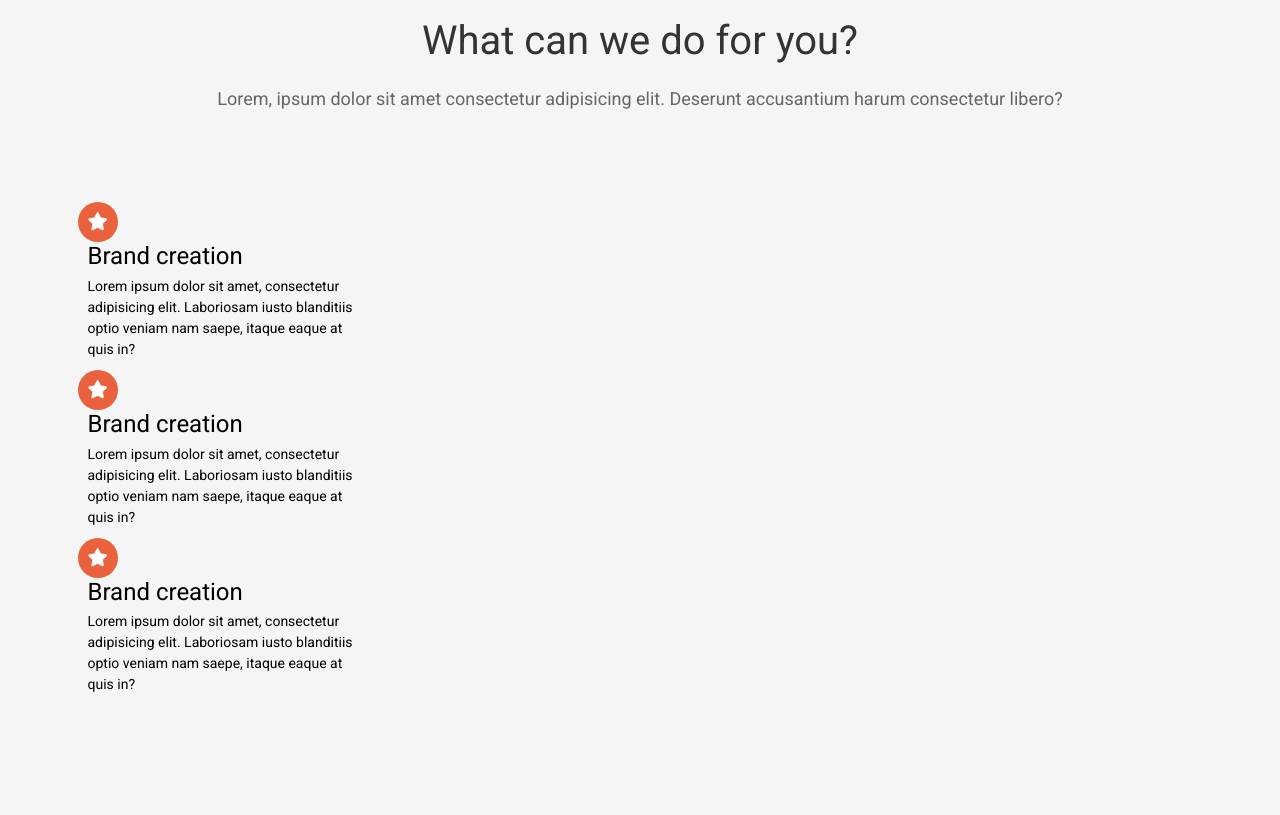
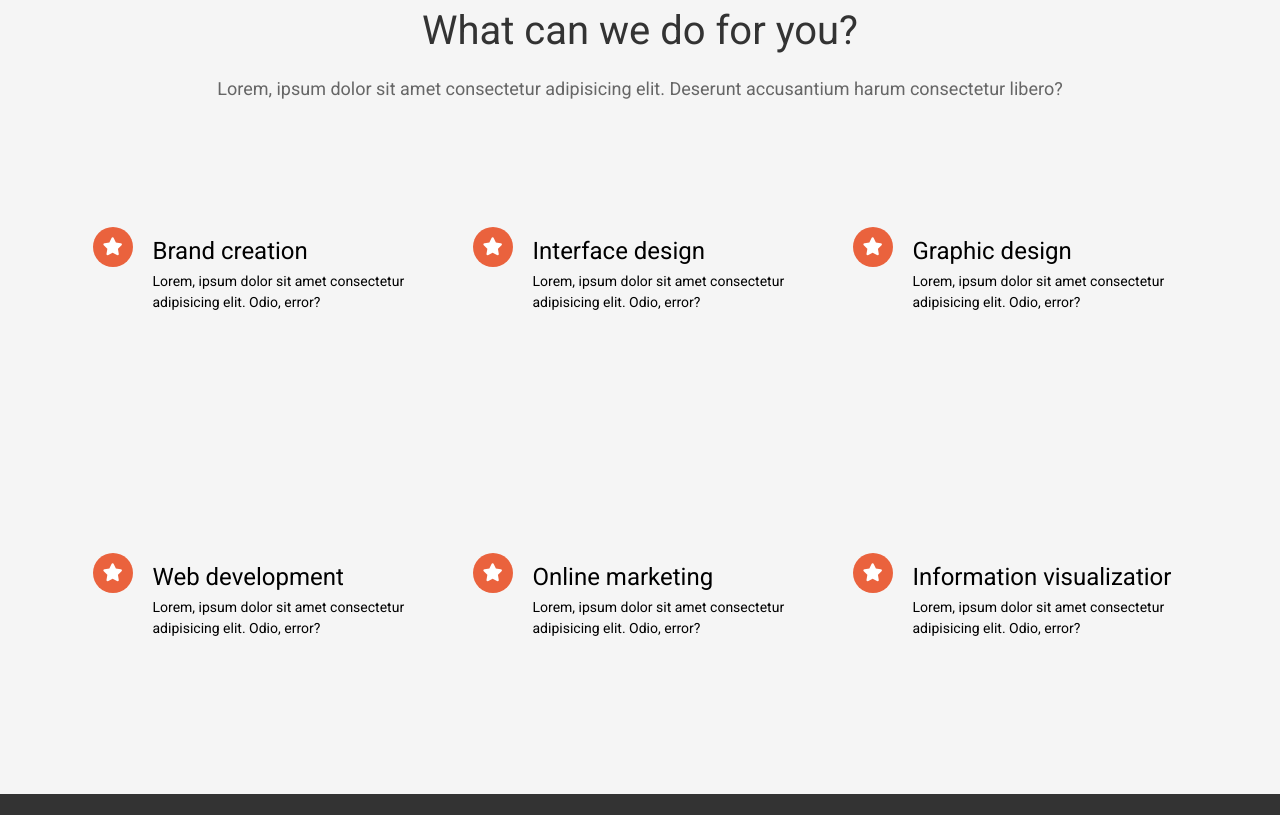
Before and after one commit to patryk411/Pluto, a plain HTML site: page index.html in a window 1280 px wide. Shown: the part 1192-2007 px from the top of the page. After the commit the page ends 1986 px from the top, so only its background shows below. Drawn offline with nearby package versions, Linux system fonts and the light colour scheme.

Commit message:
Add files via upload

```diff
--- a/index.html
+++ b/index.html
@@ -109,54 +109,140 @@
 
 
         <section class="main__services py-5">
-            <div class="container">
             <h5 class="main__services--top-heading">our services</h5>
             <h3 class="main__services--head">What can we do for you?</h3>
             <p class="main__services--text">Lorem, ipsum dolor sit amet consectetur adipisicing elit. Deserunt
                 accusantium harum consectetur libero?</p>
+            <div class="container">
 
-                <div class="row">
-                    <div class="main__services__main-box">
-                        <div class="main__services__main-box__box">
-                            <div class="main__services__main-box__box--icon-box col-sm-4 col-md-2 col-lg-1">
+                <div class="row row-cols-md-2 row-cols-lg-3">
+
+                    <div class="col-md-6 col-lg-4 main__services__main-box">
+                        <div class="p-4 mb-3 main__services__main-box__box">
+                            <div class="row g-0">
+                                <div class="col-2 py-4 main__services__main-box__box__icon-content">
                                     <i class="fas fa-star"></i>
                                 </div>
-                            <div class="main__services__main-box__box--normal-box col-sm-8 col-md-4 col-lg-3">
-                                <h3 class="main__main-box--head">Brand creation</h3>
-                                <p class="main__main-box--text">Lorem ipsum dolor sit amet, consectetur adipisicing
-                                    elit.
-                                    Laboriosam iusto blanditiis optio veniam nam saepe, itaque eaque at quis in?</p>
+                                <div class="col-10 main__services__main-box__box__box-content">
+                                    <div class="card-body">
+                                        <h3
+                                            class="main__services__main-box__box__box-content--title card-title services services__section services__section--h3">
+                                            Brand
+                                            creation</h3>
+                                        <p class="main__services__main-box__box__box-content--text">
+                                            Lorem, ipsum dolor sit
+                                            amet consectetur adipisicing elit. Odio, error?</p>
+                                    </div>
+                                </div>
+                            </div>
                         </div>
                     </div>
 
-                        <div class="main__services__main-box__box">
-                            <div class="main__services__main-box__box--icon-box col-sm-4 col-md-2 col-lg-1">
+                    <div class="col-md-6 col-lg-4 main__services__main-box">
+                        <div class="p-4 mb-3 main__services__main-box__box">
+                            <div class="row g-0">
+                                <div class="col-2 py-4 main__services__main-box__box__icon-content">
                                     <i class="fas fa-star"></i>
                                 </div>
-                            <div class="main__services__main-box__box--normal-box col-sm-8 col-md-4 col-lg-3">
-                                <h3 class="main__main-box--head">Brand creation</h3>
-                                <p class="main__main-box--text">Lorem ipsum dolor sit amet, consectetur adipisicing
-                                    elit.
-                                    Laboriosam iusto blanditiis optio veniam nam saepe, itaque eaque at quis in?</p>
+                                <div class="col-10 main__services__main-box__box__box-content">
+                                    <div class="card-body">
+                                        <h3
+                                            class="main__services__main-box__box__box-content--title card-title service-h3">
+                                            Interface design</h3>
+                                        <p class="main__services__main-box__box__box-content--text">
+                                            Lorem, ipsum dolor sit amet consectetur
+                                            adipisicing elit. Odio,
+                                            error?</p>
+                                    </div>
+                                </div>
+                            </div>
                         </div>
                     </div>
 
-                        <div class="main__services__main-box__box">
-                            <div class="main__services__main-box__box--icon-box col-sm-4 col-md-2 col-lg-1">
+                    <div class="col-md-6 col-lg-4 main__services__main-box">
+                        <div class="p-4 mb-3 main__services__main-box__box">
+                            <div class="row g-0">
+                                <div class="col-2 py-4 main__services__main-box__box__icon-content">
                                     <i class="fas fa-star"></i>
                                 </div>
-                            <div class="main__services__main-box__box--normal-box col-sm-8 col-md-4 col-lg-3">
-                                <h3 class="main__main-box--head">Brand creation</h3>
-                                <p class="main__main-box--text">Lorem ipsum dolor sit amet, consectetur adipisicing
-                                    elit.
-                                    Laboriosam iusto blanditiis optio veniam nam saepe, itaque eaque at quis in?</p>
+                                <div class="col-10 main__services__main-box__box__box-content">
+                                    <div class="card-body">
+                                        <h3
+                                            class="main__services__main-box__box__box-content--title card-title service-h3">
+                                            Graphic design</h3>
+                                        <p class="main__services__main-box__box__box-content--text">
+                                            Lorem, ipsum dolor sit amet consectetur
+                                            adipisicing elit. Odio,
+                                            error?</p>
+                                    </div>
+                                </div>
+                            </div>
                         </div>
                     </div>
 
+                    <div class="col-md-6 col-lg-4 main__services__main-box">
+                        <div class="p-4 mb-3 main__services__main-box__box">
+                            <div class="row g-0">
+                                <div class="col-2 py-4 main__services__main-box__box__icon-content">
+                                    <i class="fas fa-star"></i>
+                                </div>
+                                <div class="col-10 main__services__main-box__box__box-content">
+                                    <div class="card-body">
+                                        <h3
+                                            class="main__services__main-box__box__box-content--title card-title service-h3">
+                                            Web development</h3>
+                                        <p class="main__services__main-box__box__box-content--text">
+                                            Lorem, ipsum dolor sit amet consectetur
+                                            adipisicing elit. Odio,
+                                            error?</p>
+                                    </div>
+                                </div>
+                            </div>
                         </div>
                     </div>
 
+                    <div class="col-md-6 col-lg-4 main__services__main-box">
+                        <div class="p-4 mb-3 main__services__main-box__box">
+                            <div class="row g-0">
+                                <div class="col-2 py-4 main__services__main-box__box__icon-content">
+                                    <i class="fas fa-star"></i>
+                                </div>
+                                <div class="col-10 main__services__main-box__box__box-content">
+                                    <div class="card-body">
+                                        <h3
+                                            class="main__services__main-box__box__box-content--title card-title service-h3">
+                                            Online marketing</h3>
+                                        <p class="main__services__main-box__box__box-content--text">
+                                            Lorem, ipsum dolor sit amet consectetur
+                                            adipisicing elit. Odio,
+                                            error?</p>
+                                    </div>
+                                </div>
+                            </div>
+                        </div>
+                    </div>
 
+                    <div class="col-md-6 col-lg-4 main__services__main-box">
+                        <div class="p-4 mb-3 main__services__main-box__box">
+                            <div class="row g-0">
+                                <div class="col-2 py-4 main__services__main-box__box__icon-content">
+                                    <i class="fas fa-star"></i>
+                                </div>
+                                <div class="col-10 main__services__main-box__box__box-content">
+                                    <div class="card-body">
+                                        <h3
+                                            class="main__services__main-box__box__box-content--title card-title service-h3">
+                                            Information visualizatior</h3>
+                                        <p class="main__services__main-box__box__box-content--text">
+                                            Lorem, ipsum dolor sit amet consectetur
+                                            adipisicing elit. Odio,
+                                            error?</p>
+                                    </div>
+                                </div>
+                            </div>
+                        </div>
+                    </div>
+                </div>
 
             </div>
         </section>
--- a/sass/_mixins.scss
+++ b/sass/_mixins.scss
@@ -2,5 +2,7 @@
 	margin-top: 20px;
 	text-align: center;
 	color: #9f9f9f;
-	font-size: 2em;
+	font-size: 1.2em;
+	text-transform: uppercase;
+	font-weight: bold;
 }
--- a/sass/_services.scss
+++ b/sass/_services.scss
@@ -1,8 +1,5 @@
 &__services {
-	display: flex;
-	flex-direction: column;
 	background-color: $section-color;
-
 	&--top-heading {
 		@include section-title;
 	}
@@ -24,7 +21,9 @@
 		margin: 80px 0;
 
 		&__box {
-			&--icon-box {
+			margin: 20px 0;
+
+			&__icon-content {
 				border-radius: 50%;
 				width: 40px;
 				height: 40px;
@@ -36,13 +35,14 @@
 				color: #fff;
 			}
 
-			&--normal-box {
+			&__box-content {
 				margin-left: 10px;
-				h3 {
+
+				&--title {
 					font-size: 2.4em;
 				}
 
-				p {
+				&--text {
 					font-size: 1.4em;
 				}
 			}
```
Also changed, not shown: css/style.css, 1 other file. Lines whose indentation alone changed are shown as unchanged.
